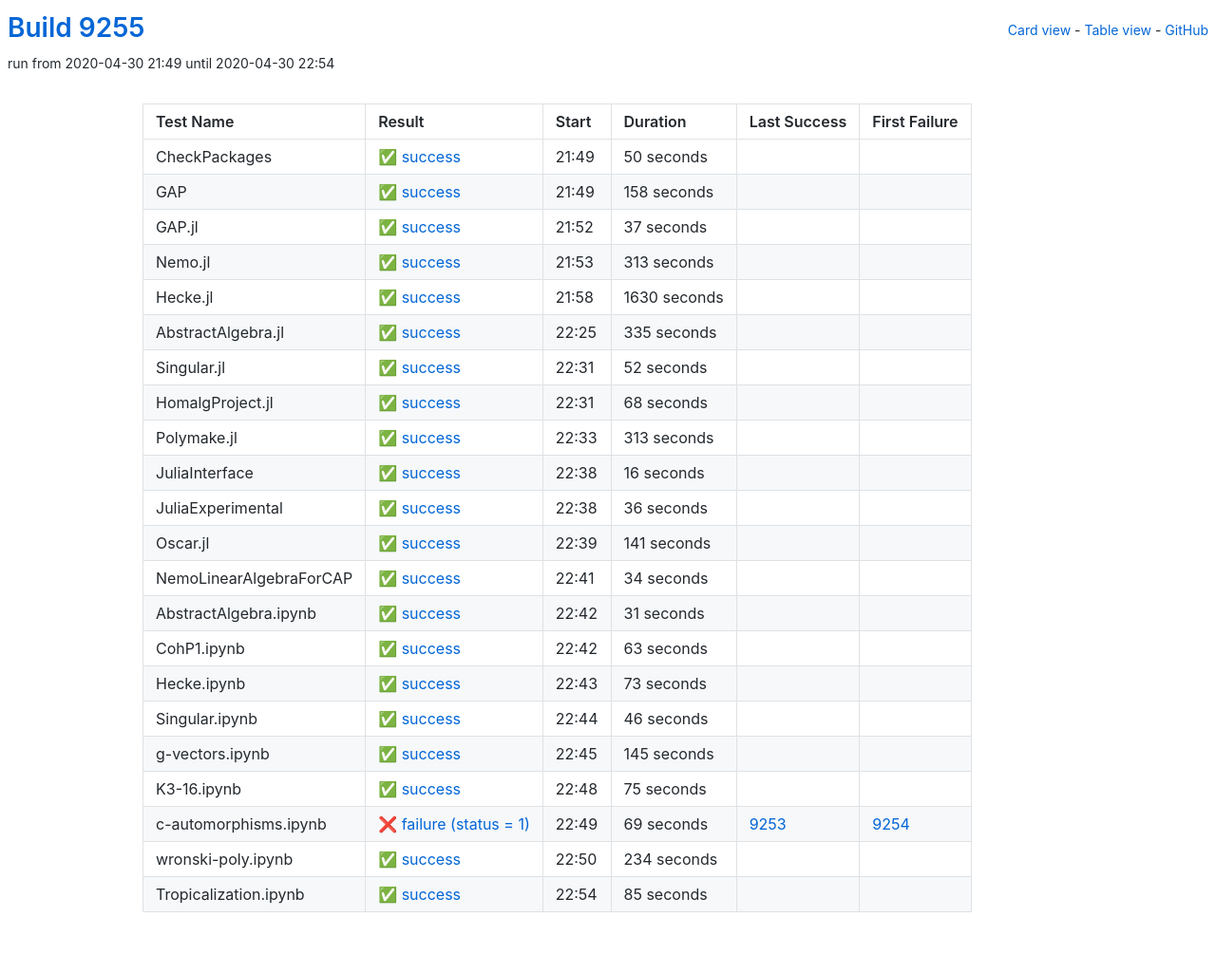
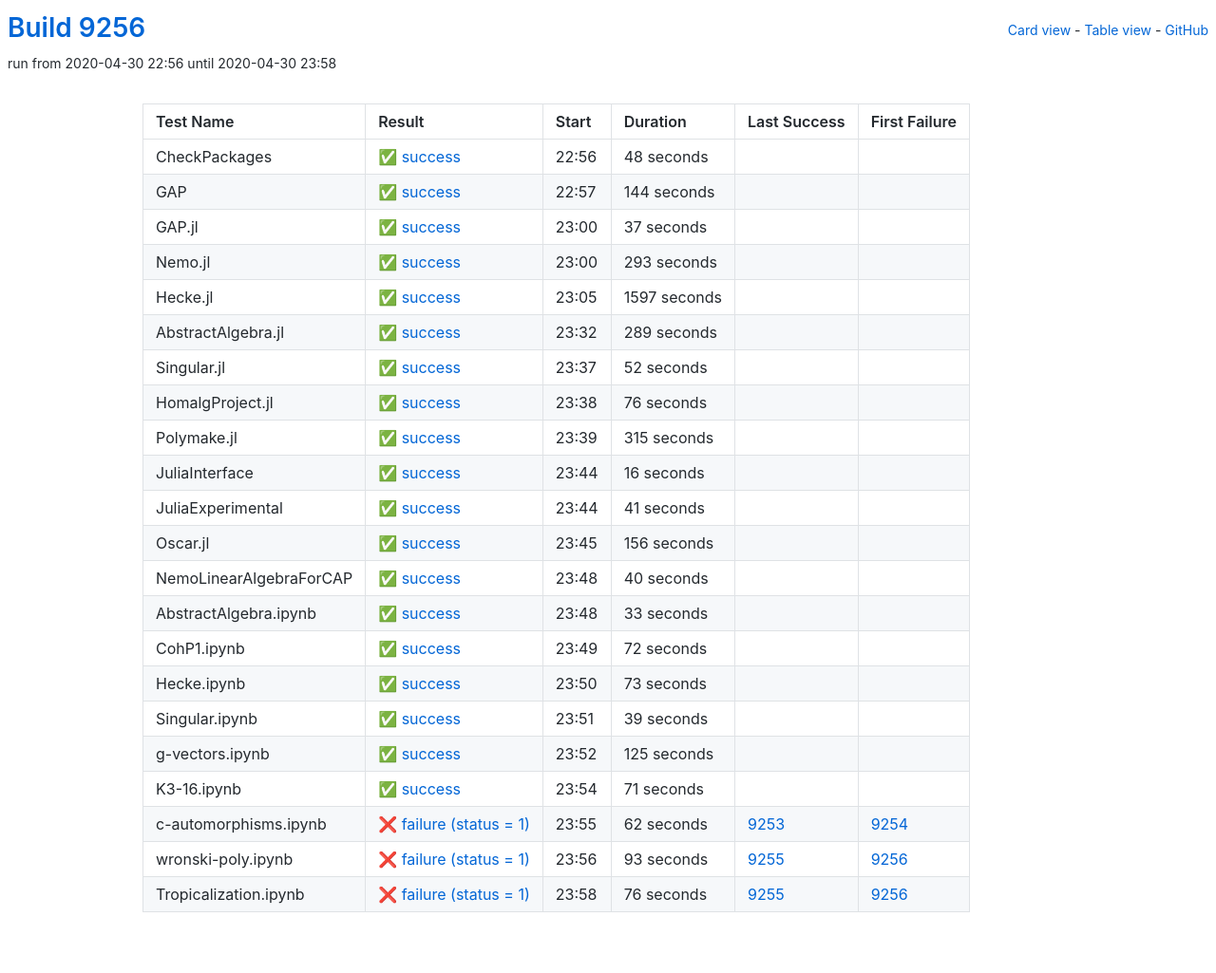
Before and after one commit to oscar-system/oscar-ci-status, a Jekyll site: the page built from table.html, in a window 1280 px wide. Shown: the whole page at 95% size. Built offline with Jekyll 4.4.1, drawn with Linux system fonts in a browser that asks for light colours.

Commit message:
Build 9256

```diff
--- a/_data/ci.yml
+++ b/_data/ci.yml
@@ -1,27 +1,27 @@
-build: 9255
-build_url: https://oscarci.mathematik.uni-kl.de/job/oscar/9255/
+build: 9256
+build_url: https://oscarci.mathematik.uni-kl.de/job/oscar/9256/
 job: oscar
 tests:
-- duration: 50
+- duration: 48
   exitcode: 0
   first_failure: false
   first_failure_url: null
   last_success: false
   last_success_url: null
-  log: https://oscarci.mathematik.uni-kl.de/job/oscar/9255/artifact/logs/build-9255/CheckPackages.log
+  log: https://oscarci.mathematik.uni-kl.de/job/oscar/9256/artifact/logs/build-9256/CheckPackages.log
   name: CheckPackages
-  start: 2020-04-30 21:49
+  start: 2020-04-30 22:56
   status: success
   success: true
-- duration: 158
+- duration: 144
   exitcode: 0
   first_failure: false
   first_failure_url: null
   last_success: false
   last_success_url: null
-  log: https://oscarci.mathematik.uni-kl.de/job/oscar/9255/artifact/logs/build-9255/GAP.log
+  log: https://oscarci.mathematik.uni-kl.de/job/oscar/9256/artifact/logs/build-9256/GAP.log
   name: GAP
-  start: 2020-04-30 21:49
+  start: 2020-04-30 22:57
   status: success
   success: true
 - duration: 37
@@ -30,42 +30,42 @@ tests:
   first_failure_url: null
   last_success: false
   last_success_url: null
-  log: https://oscarci.mathematik.uni-kl.de/job/oscar/9255/artifact/logs/build-9255/GAP.jl.log
+  log: https://oscarci.mathematik.uni-kl.de/job/oscar/9256/artifact/logs/build-9256/GAP.jl.log
   name: GAP.jl
-  start: 2020-04-30 21:52
+  start: 2020-04-30 23:00
   status: success
   success: true
-- duration: 313
+- duration: 293
   exitcode: 0
   first_failure: false
   first_failure_url: null
   last_success: false
   last_success_url: null
-  log: https://oscarci.mathematik.uni-kl.de/job/oscar/9255/artifact/logs/build-9255/Nemo.jl.log
+  log: https://oscarci.mathematik.uni-kl.de/job/oscar/9256/artifact/logs/build-9256/Nemo.jl.log
   name: Nemo.jl
-  start: 2020-04-30 21:53
+  start: 2020-04-30 23:00
   status: success
   success: true
-- duration: 1630
+- duration: 1597
   exitcode: 0
   first_failure: false
   first_failure_url: null
   last_success: false
   last_success_url: null
-  log: https://oscarci.mathematik.uni-kl.de/job/oscar/9255/artifact/logs/build-9255/Hecke.jl.log
+  log: https://oscarci.mathematik.uni-kl.de/job/oscar/9256/artifact/logs/build-9256/Hecke.jl.log
   name: Hecke.jl
-  start: 2020-04-30 21:58
+  start: 2020-04-30 23:05
   status: success
   success: true
-- duration: 335
+- duration: 289
   exitcode: 0
   first_failure: false
   first_failure_url: null
   last_success: false
   last_success_url: null
-  log: https://oscarci.mathematik.uni-kl.de/job/oscar/9255/artifact/logs/build-9255/AbstractAlgebra.jl.log
+  log: https://oscarci.mathematik.uni-kl.de/job/oscar/9256/artifact/logs/build-9256/AbstractAlgebra.jl.log
   name: AbstractAlgebra.jl
-  start: 2020-04-30 22:25
+  start: 2020-04-30 23:32
   status: success
   success: true
 - duration: 52
@@ -74,31 +74,31 @@ tests:
   first_failure_url: null
   last_success: false
   last_success_url: null
-  log: https://oscarci.mathematik.uni-kl.de/job/oscar/9255/artifact/logs/build-9255/Singular.jl.log
+  log: https://oscarci.mathematik.uni-kl.de/job/oscar/9256/artifact/logs/build-9256/Singular.jl.log
   name: Singular.jl
-  start: 2020-04-30 22:31
+  start: 2020-04-30 23:37
   status: success
   success: true
-- duration: 68
+- duration: 76
   exitcode: 0
   first_failure: false
   first_failure_url: null
   last_success: false
   last_success_url: null
-  log: https://oscarci.mathematik.uni-kl.de/job/oscar/9255/artifact/logs/build-9255/HomalgProject.jl.log
+  log: https://oscarci.mathematik.uni-kl.de/job/oscar/9256/artifact/logs/build-9256/HomalgProject.jl.log
   name: HomalgProject.jl
-  start: 2020-04-30 22:31
+  start: 2020-04-30 23:38
   status: success
   success: true
-- duration: 313
+- duration: 315
   exitcode: 0
   first_failure: false
   first_failure_url: null
   last_success: false
   last_success_url: null
-  log: https://oscarci.mathematik.uni-kl.de/job/oscar/9255/artifact/logs/build-9255/Polymake.jl.log
+  log: https://oscarci.mathematik.uni-kl.de/job/oscar/9256/artifact/logs/build-9256/Polymake.jl.log
   name: Polymake.jl
-  start: 2020-04-30 22:33
+  start: 2020-04-30 23:39
   status: success
   success: true
 - duration: 16
@@ -107,64 +107,64 @@ tests:
   first_failure_url: null
   last_success: false
   last_success_url: null
-  log: https://oscarci.mathematik.uni-kl.de/job/oscar/9255/artifact/logs/build-9255/JuliaInterface.log
+  log: https://oscarci.mathematik.uni-kl.de/job/oscar/9256/artifact/logs/build-9256/JuliaInterface.log
   name: JuliaInterface
-  start: 2020-04-30 22:38
+  start: 2020-04-30 23:44
   status: success
   success: true
-- duration: 36
+- duration: 41
   exitcode: 0
   first_failure: false
   first_failure_url: null
   last_success: false
   last_success_url: null
-  log: https://oscarci.mathematik.uni-kl.de/job/oscar/9255/artifact/logs/build-9255/JuliaExperimental.log
+  log: https://oscarci.mathematik.uni-kl.de/job/oscar/9256/artifact/logs/build-9256/JuliaExperimental.log
   name: JuliaExperimental
-  start: 2020-04-30 22:38
+  start: 2020-04-30 23:44
   status: success
   success: true
-- duration: 141
+- duration: 156
   exitcode: 0
   first_failure: false
   first_failure_url: null
   last_success: false
   last_success_url: null
-  log: https://oscarci.mathematik.uni-kl.de/job/oscar/9255/artifact/logs/build-9255/Oscar.jl.log
+  log: https://oscarci.mathematik.uni-kl.de/job/oscar/9256/artifact/logs/build-9256/Oscar.jl.log
   name: Oscar.jl
-  start: 2020-04-30 22:39
+  start: 2020-04-30 23:45
   status: success
   success: true
-- duration: 34
+- duration: 40
   exitcode: 0
   first_failure: false
   first_failure_url: null
   last_success: false
   last_success_url: null
-  log: https://oscarci.mathematik.uni-kl.de/job/oscar/9255/artifact/logs/build-9255/NemoLinearAlgebraForCAP.log
+  log: https://oscarci.mathematik.uni-kl.de/job/oscar/9256/artifact/logs/build-9256/NemoLinearAlgebraForCAP.log
   name: NemoLinearAlgebraForCAP
-  start: 2020-04-30 22:41
+  start: 2020-04-30 23:48
   status: success
   success: true
-- duration: 31
+- duration: 33
   exitcode: 0
   first_failure: false
   first_failure_url: null
   last_success: false
   last_success_url: null
-  log: https://oscarci.mathematik.uni-kl.de/job/oscar/9255/artifact/logs/build-9255/AbstractAlgebra.ipynb.log
+  log: https://oscarci.mathematik.uni-kl.de/job/oscar/9256/artifact/logs/build-9256/AbstractAlgebra.ipynb.log
   name: AbstractAlgebra.ipynb
-  start: 2020-04-30 22:42
+  start: 2020-04-30 23:48
   status: success
   success: true
-- duration: 63
+- duration: 72
   exitcode: 0
   first_failure: false
   first_failure_url: null
   last_success: false
   last_success_url: null
-  log: https://oscarci.mathematik.uni-kl.de/job/oscar/9255/artifact/logs/build-9255/CohP1.ipynb.log
+  log: https://oscarci.mathematik.uni-kl.de/job/oscar/9256/artifact/logs/build-9256/CohP1.ipynb.log
   name: CohP1.ipynb
-  start: 2020-04-30 22:42
+  start: 2020-04-30 23:49
   status: success
   success: true
 - duration: 73
@@ -173,74 +173,74 @@ tests:
   first_failure_url: null
   last_success: false
   last_success_url: null
-  log: https://oscarci.mathematik.uni-kl.de/job/oscar/9255/artifact/logs/build-9255/Hecke.ipynb.log
+  log: https://oscarci.mathematik.uni-kl.de/job/oscar/9256/artifact/logs/build-9256/Hecke.ipynb.log
   name: Hecke.ipynb
-  start: 2020-04-30 22:43
+  start: 2020-04-30 23:50
   status: success
   success: true
-- duration: 46
+- duration: 39
   exitcode: 0
   first_failure: false
   first_failure_url: null
   last_success: false
   last_success_url: null
-  log: https://oscarci.mathematik.uni-kl.de/job/oscar/9255/artifact/logs/build-9255/Singular.ipynb.log
+  log: https://oscarci.mathematik.uni-kl.de/job/oscar/9256/artifact/logs/build-9256/Singular.ipynb.log
   name: Singular.ipynb
-  start: 2020-04-30 22:44
+  start: 2020-04-30 23:51
   status: success
   success: true
-- duration: 145
+- duration: 125
   exitcode: 0
   first_failure: false
   first_failure_url: null
   last_success: false
   last_success_url: null
-  log: https://oscarci.mathematik.uni-kl.de/job/oscar/9255/artifact/logs/build-9255/g-vectors.ipynb.log
+  log: https://oscarci.mathematik.uni-kl.de/job/oscar/9256/artifact/logs/build-9256/g-vectors.ipynb.log
   name: g-vectors.ipynb
-  start: 2020-04-30 22:45
+  start: 2020-04-30 23:52
   status: success
   success: true
-- duration: 75
+- duration: 71
   exitcode: 0
   first_failure: false
   first_failure_url: null
   last_success: false
   last_success_url: null
-  log: https://oscarci.mathematik.uni-kl.de/job/oscar/9255/artifact/logs/build-9255/K3-16.ipynb.log
+  log: https://oscarci.mathematik.uni-kl.de/job/oscar/9256/artifact/logs/build-9256/K3-16.ipynb.log
   name: K3-16.ipynb
-  start: 2020-04-30 22:48
+  start: 2020-04-30 23:54
   status: success
   success: true
-- duration: 69
+- duration: 62
   exitcode: 1
   first_failure: 9254
   first_failure_url: https://oscarci.mathematik.uni-kl.de/job/oscar/9254/
   last_success: 9253
   last_success_url: https://oscarci.mathematik.uni-kl.de/job/oscar/9253/
-  log: https://oscarci.mathematik.uni-kl.de/job/oscar/9255/artifact/logs/build-9255/c-automorphisms.ipynb.log
+  log: https://oscarci.mathematik.uni-kl.de/job/oscar/9256/artifact/logs/build-9256/c-automorphisms.ipynb.log
   name: c-automorphisms.ipynb
-  start: 2020-04-30 22:49
+  start: 2020-04-30 23:55
   status: failure
   success: false
-- duration: 234
-  exitcode: 0
-  first_failure: false
-  first_failure_url: null
-  last_success: false
-  last_success_url: null
-  log: https://oscarci.mathematik.uni-kl.de/job/oscar/9255/artifact/logs/build-9255/wronski-poly.ipynb.log
+- duration: 93
+  exitcode: 1
+  first_failure: 9256
+  first_failure_url: https://oscarci.mathematik.uni-kl.de/job/oscar/9256/
+  last_success: 9255
+  last_success_url: https://oscarci.mathematik.uni-kl.de/job/oscar/9255/
+  log: https://oscarci.mathematik.uni-kl.de/job/oscar/9256/artifact/logs/build-9256/wronski-poly.ipynb.log
   name: wronski-poly.ipynb
-  start: 2020-04-30 22:50
-  status: success
-  success: true
-- duration: 85
-  exitcode: 0
-  first_failure: false
-  first_failure_url: null
-  last_success: false
-  last_success_url: null
-  log: https://oscarci.mathematik.uni-kl.de/job/oscar/9255/artifact/logs/build-9255/Tropicalization.ipynb.log
+  start: 2020-04-30 23:56
+  status: failure
+  success: false
+- duration: 76
+  exitcode: 1
+  first_failure: 9256
+  first_failure_url: https://oscarci.mathematik.uni-kl.de/job/oscar/9256/
+  last_success: 9255
+  last_success_url: https://oscarci.mathematik.uni-kl.de/job/oscar/9255/
+  log: https://oscarci.mathematik.uni-kl.de/job/oscar/9256/artifact/logs/build-9256/Tropicalization.ipynb.log
   name: Tropicalization.ipynb
-  start: 2020-04-30 22:54
-  status: success
-  success: true
+  start: 2020-04-30 23:58
+  status: failure
+  success: false
```
Also changed, not shown: README.md.
